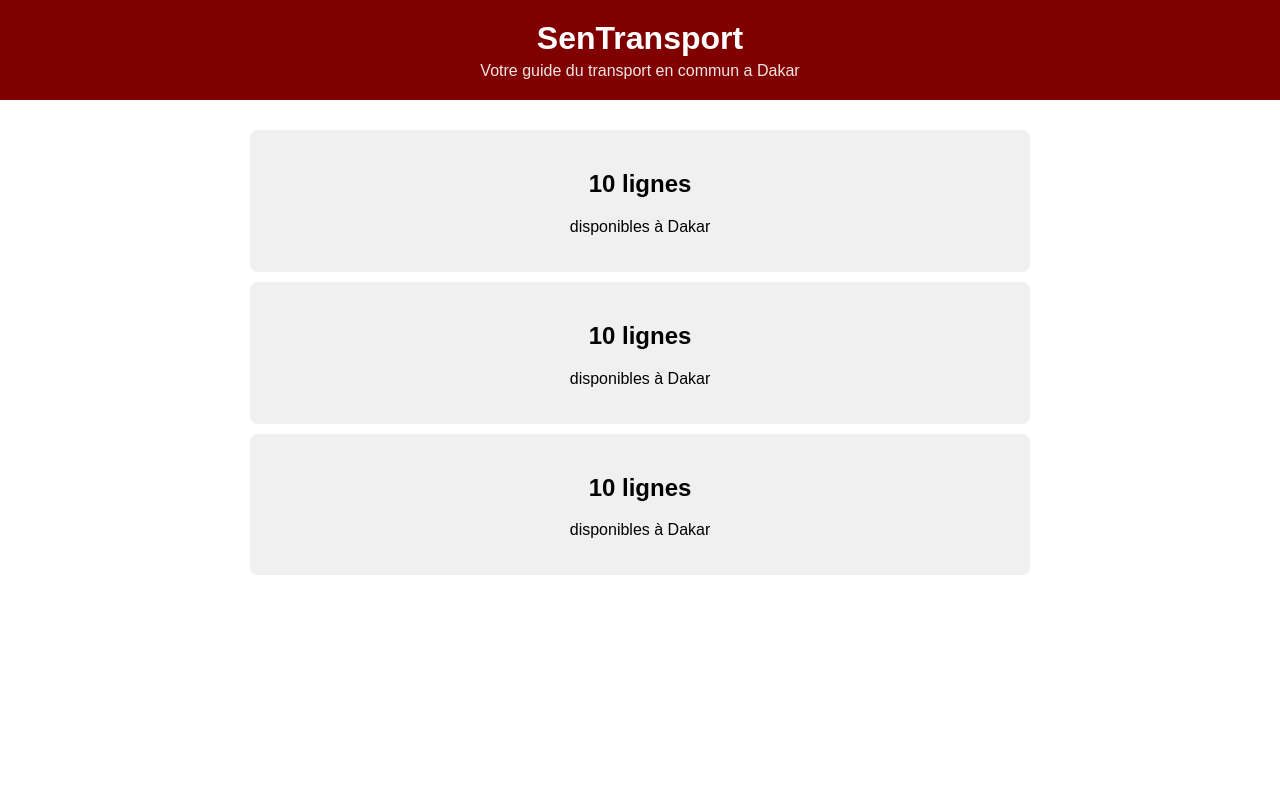
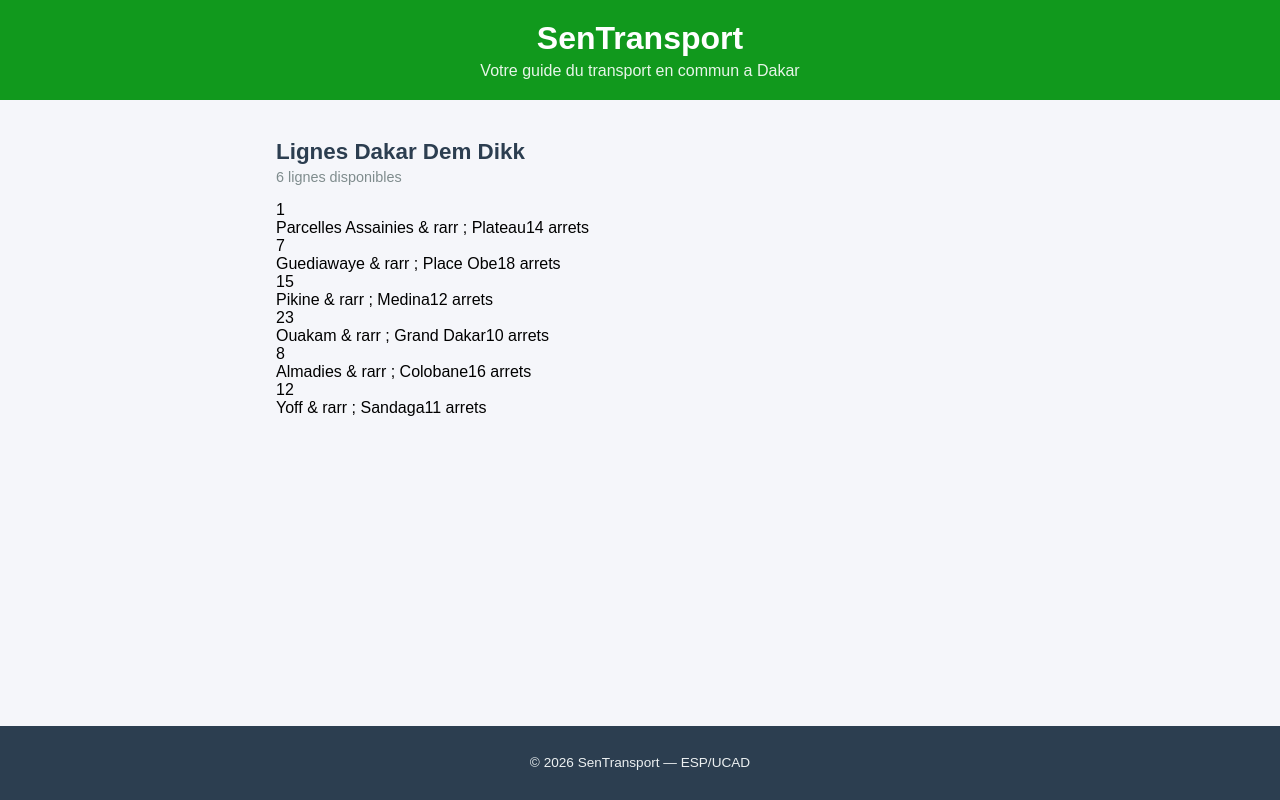
Before and after one commit to fatimatou22/SenTransport, a React (Create React App) app: page / in a window 1280 px wide. Built offline with nearby package versions, Linux system fonts and the light colour scheme.

Commit message:
Lab 2 : composants statiques LigneBus et ListeLignes

```diff
--- a/src/App.css
+++ b/src/App.css
@@ -1,17 +1,18 @@
 .App {
   font-family: Arial, sans-serif;
   min-height: 100vh;
+  background-color: #f5f6fa;
+  display: flex;
+  flex-direction: column;
 }
-
 .contenu {
   padding: 20px;
   max-width: 800px;
   margin: 0 auto;
+  width: 100%;
+  box-sizing: border-box;
+  flex: 1;
 }
-.statistique {
-  background-color: #f0f0f0;
-  padding: 20px;
-  margin: 10px;
-  text-align: center;
-  border-radius: 8px;
+@media (max-width: 600px) {
+  .contenu { padding: 12px; }
 }
--- a/src/App.js
+++ b/src/App.js
@@ -1,16 +1,25 @@
 import './App.css';
 import Header from './Header';
-import Statistique from './Statistique';
+import ListeLignes from './ListeLignes';
+import Footer from './Footer';
 
 function App() {
+  const lignes = [
+    { id: 1, numero: "1",  depart: "Parcelles Assainies", arrivee: "Plateau",     arrets: 14 },
+    { id: 2, numero: "7",  depart: "Guediawaye",          arrivee: "Place Obe",   arrets: 18 },
+    { id: 3, numero: "15", depart: "Pikine",               arrivee: "Medina",      arrets: 12 },
+    { id: 4, numero: "23", depart: "Ouakam",               arrivee: "Grand Dakar", arrets: 10 },
+    { id: 5, numero: "8",  depart: "Almadies",             arrivee: "Colobane",    arrets: 16 },
+    { id: 6, numero: "12", depart: "Yoff",                 arrivee: "Sandaga",     arrets: 11 },
+  ];
+
   return (
     <div className="App">
       <Header />
       <main className="contenu">
-        <Statistique />
-        <Statistique />
-        <Statistique />
+        <ListeLignes lignes={lignes} />
       </main>
+      <Footer />
     </div>
   );
 }
--- /dev/null
+++ b/src/Footer.css
@@ -0,0 +1,8 @@
+.footer {
+  background-color: #2c3e50;
+  color: #ecf0f1;
+  text-align: center;
+  padding: 16px;
+  margin-top: 40px;
+  font-size: 0.85rem;
+}
--- /dev/null
+++ b/src/Footer.js
@@ -0,0 +1,11 @@
+import './Footer.css';
+
+function Footer() {
+  return (
+    <footer className="footer">
+      <p>© 2026 SenTransport — ESP/UCAD</p>
+    </footer>
+  );
+}
+
+export default Footer;
--- a/src/Header.css
+++ b/src/Header.css
@@ -1,5 +1,5 @@
 .header {
-  background-color: maroon ;
+  background-color: rgb(17, 153, 29) ;
   color: white;
   padding: 20px;
   text-align: center;
--- /dev/null
+++ b/src/LigneBus.css
@@ -0,0 +1,32 @@
+.Ligne-bus {
+  display: flex;
+  align-items: center;
+  padding: 12px 16px;
+  margin: 8px 0;
+  background-color: #ffffff;
+  border-radius: 8px;
+  border-left: 4px solid #0a6e31;
+  box-shadow: 0 2px 4px rgba(0,0,0,0.1);
+  cursor: pointer;
+  transition: transform 0.2s, box-shadow 0.2s;
+}
+.ligne-bus:hover {
+  transform: translateX(4px);
+  box-shadow: 0 4px 8px rgba(0,0,0,0.15);
+}
+.ligne-numero {
+  background-color: #0a6e31;
+  color: white;
+  font-weight: bold;
+  font-size: 1.2rem;
+  width: 50px; height: 50px;
+  border-radius: 50%;
+  display: flex;
+  align-items: center;
+  justify-content: center;
+  margin-right: 16px;
+  flex-shrink: 0;
+}
+.ligne-info { display: flex; flex-direction: column; }
+.ligne-trajet { font-size: 1rem; font-weight: 600; color: #2c3e50; }
+.ligne-arrets { font-size: 0.85rem; color: #7f8c8d; margin-top: 4px; }
--- /dev/null
+++ b/src/LigneBus.js
@@ -0,0 +1,15 @@
+import './LigneBus.css';
+function LigneBus ({ numero , depart , arrivee , arrets }) {
+return (
+< div className ="ligne -bus">
+< div className ="ligne - numero " >{ numero } </ div >
+< div className ="ligne - info ">
+< span className ="ligne - trajet ">
+{ depart } & rarr ; { arrivee }
+</ span >
+< span className ="ligne - arrets " >{ arrets } arrets </ span >
+</ div >
+</ div >
+) ;
+}
+export default LigneBus ;
--- /dev/null
+++ b/src/ListeLignes.css
@@ -0,0 +1,3 @@
+.liste-lignes { padding: 0 16px; }
+.liste-titre { color: #2c3e50; font-size: 1.4rem; margin-bottom: 4px; }
+.liste-description { color: #7f8c8d; font-size: 0.9rem; margin-top: 0; margin-bottom: 16px; }
--- /dev/null
+++ b/src/ListeLignes.js
@@ -0,0 +1,24 @@
+import LigneBus from './LigneBus';
+import './ListeLignes.css';
+
+function ListeLignes({ lignes }) {
+  return (
+    <div className="liste-lignes">
+      <h2 className="liste-titre">Lignes Dakar Dem Dikk</h2>
+      <p className="liste-description">
+        {lignes.length} lignes disponibles
+      </p>
+      {lignes.map(ligne => (
+        <LigneBus
+          key={ligne.id}
+          numero={ligne.numero}
+          depart={ligne.depart}
+          arrivee={ligne.arrivee}
+          arrets={ligne.arrets}
+        />
+      ))}
+    </div>
+  );
+}
+
+export default ListeLignes;
```
